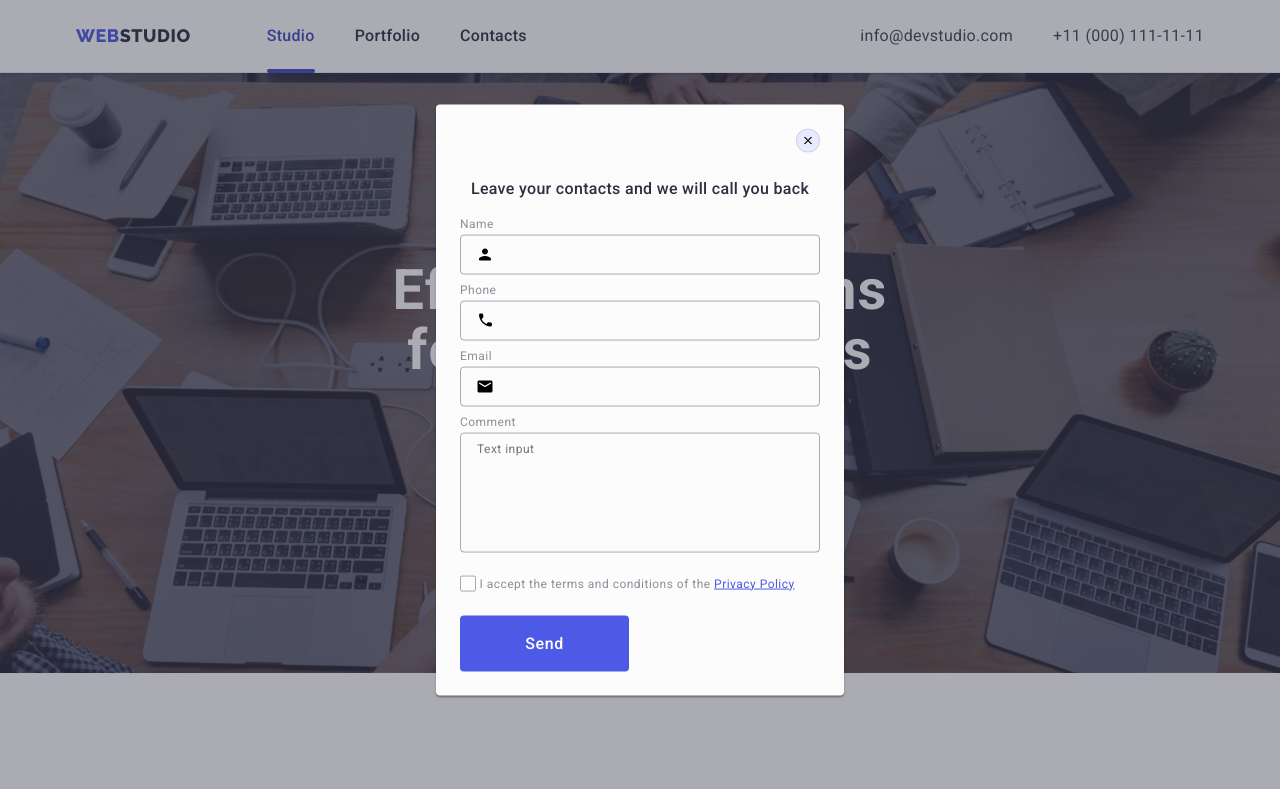
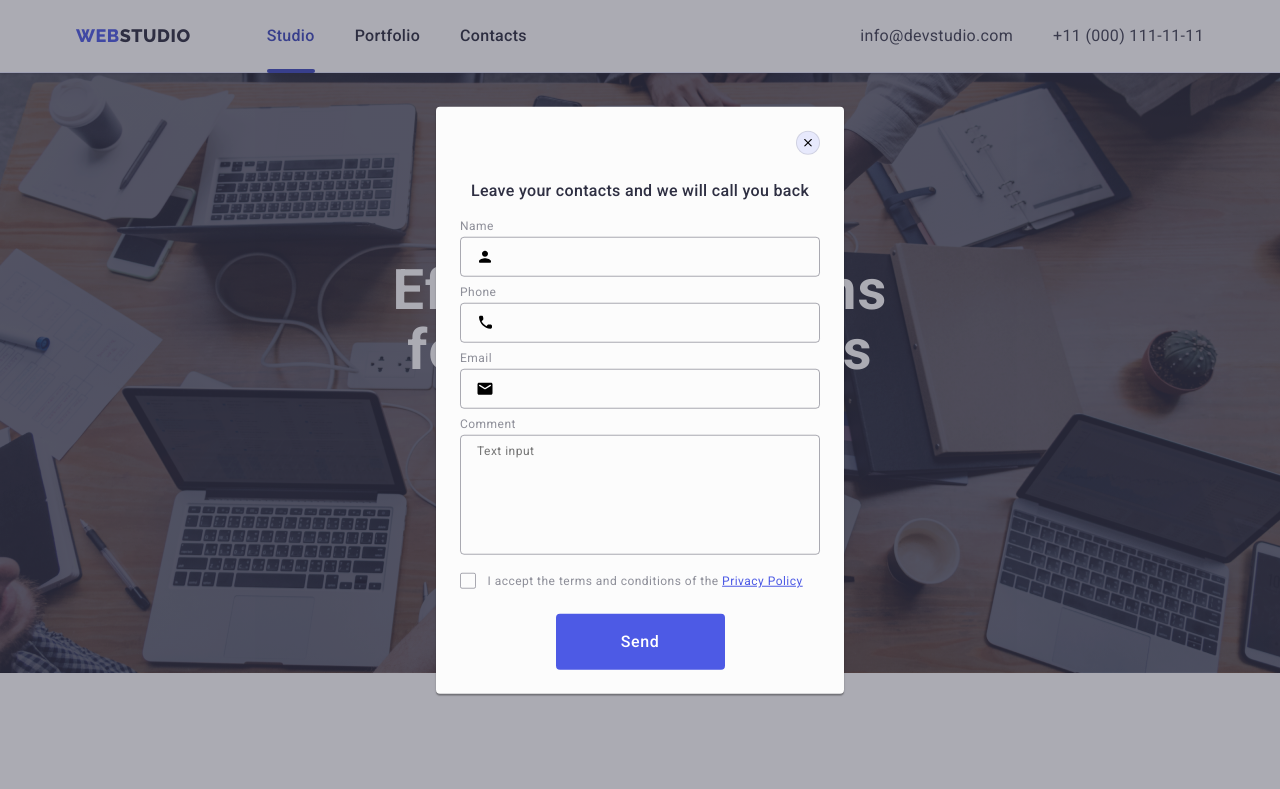
Before and after one commit to NikolayPilipenko/goit-markup-hw-06, a plain HTML site: page index.html in a window 1280 px wide. Both pictures are taken after a click on the button "Order Service". Shown: the top 789 px of the page. Drawn offline with nearby package versions, Linux system fonts and the light colour scheme.

Commit message:
Update styles.css

```diff
--- a/css/styles.css
+++ b/css/styles.css
@@ -573,7 +573,6 @@ body {
 }
 
 .subscribe-icon {
-  margin-left: 16px;
   fill: var(--backgr-color);
 }
 
@@ -711,6 +710,7 @@ body {
 }
 
 .modal-textarea {
+  display: block;
   height: 120px;
   border-radius: 4px;
   line-height: 1.17;
@@ -751,6 +751,7 @@ body {
   color: var(--frame-custom-color);
 }
 .modal-chek-span {
+  margin-right: 8px;
   display: inline-flex;
   align-items: center;
   border: 1px solid rgba(46, 47, 66, 0.4);
@@ -770,6 +771,8 @@ body {
   color: var(--subsid-color);
 }
 .modal-btn-send {
+  margin-right: auto;
+  margin-left: auto;
   font-family: "Roboto", sans-serif;
   display: block;
   height: 56px;
```
